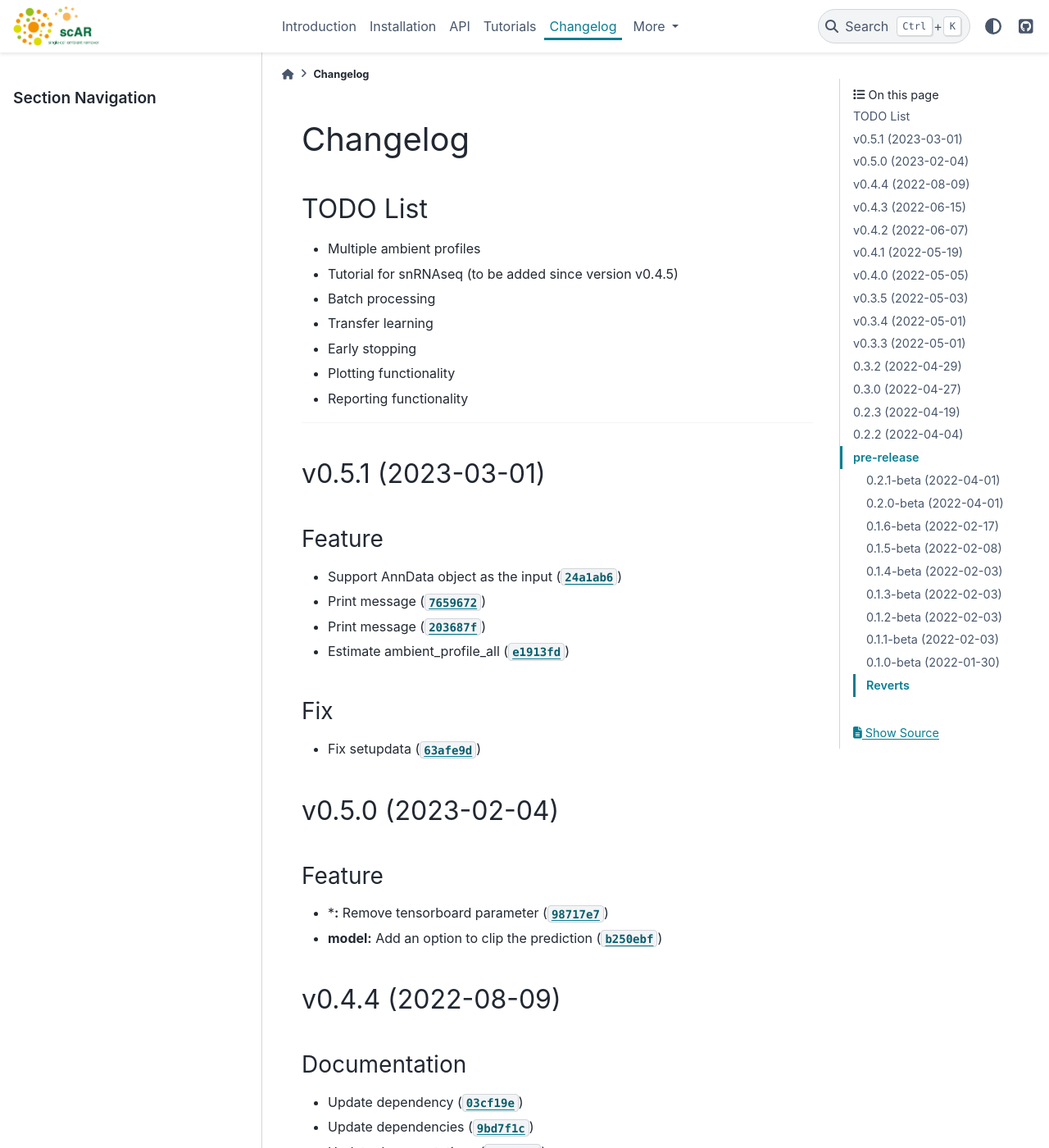
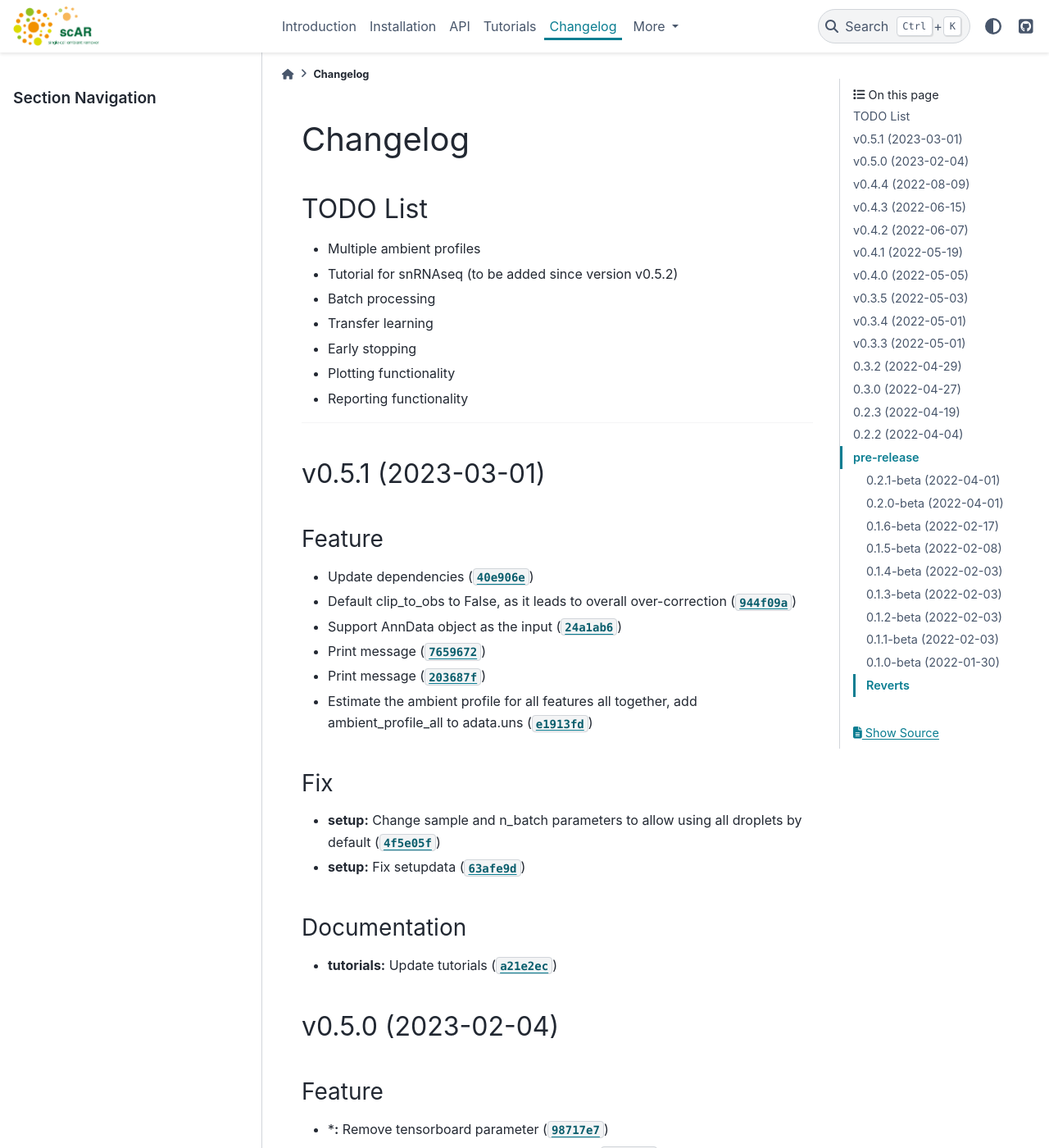
Before and after one commit to Novartis/scar, a Sphinx documentation site: the page built from docs/Release_notes.md, in a window 1280 px wide and 1400 px high. Shown: the whole window at 82% size. Built offline with Sphinx 7.4.7 and the PyData theme 0.15.4, drawn with Linux system fonts in a browser that asks for light colours; pages that are not in the unit, such as notebooks, are missing from menus.

Commit message:
chore(release_note): manually add release note

```diff
--- a/docs/Release_notes.md
+++ b/docs/Release_notes.md
@@ -2,7 +2,7 @@
 
 ## TODO List
 * Multiple ambient profiles
-* Tutorial for snRNAseq (to be added since version v0.4.5)
+* Tutorial for snRNAseq (to be added since version v0.5.2)
 * Batch processing
 * Transfer learning
 * Early stopping
@@ -15,13 +15,19 @@
 
 ## v0.5.1 (2023-03-01)
 ### Feature
+* Update dependencies ([`40e906e`](https://github.com/Novartis/scar/commit/40e906e2789509eaa493658d0775f074d571f04c))
+* Default clip_to_obs to False, as it leads to overall over-correction ([`944f09a`](https://github.com/Novartis/scar/commit/944f09aef2a1d9b97200fa90efb4a19eacaa7160))
 * Support AnnData object as the input ([`24a1ab6`](https://github.com/Novartis/scar/commit/24a1ab67b64d870f4a785ad8ca13dbb4b45c8293))
 * Print message ([`7659672`](https://github.com/Novartis/scar/commit/76596727389acc484c3dce78d6f2a262dec33a0e))
 * Print message ([`203687f`](https://github.com/Novartis/scar/commit/203687fb03f098a1bd2f1f3940d49c7e83421f22))
-* Estimate ambient_profile_all ([`e1913fd`](https://github.com/Novartis/scar/commit/e1913fd15fdf5546619f750c23e03debbcf1d63e))
+* Estimate the ambient profile for all features all together, add ambient_profile_all to adata.uns ([`e1913fd`](https://github.com/Novartis/scar/commit/e1913fd15fdf5546619f750c23e03debbcf1d63e))
 
 ### Fix
-* Fix setupdata ([`63afe9d`](https://github.com/Novartis/scar/commit/63afe9dd8fbc701360715e1a4318f6be8f07e58b))
+* **setup:** Change sample and n_batch parameters to allow using all droplets by default ([`4f5e05f`](https://github.com/Novartis/scar/commit/4f5e05fa5bf6aa413287fb2be73d6ad01a3fc9b3))
+* **setup:** Fix setupdata ([`63afe9d`](https://github.com/Novartis/scar/commit/63afe9dd8fbc701360715e1a4318f6be8f07e58b))
+
+### Documentation
+* **tutorials:** Update tutorials ([`a21e2ec`](https://github.com/Novartis/scar/commit/a21e2ecd507f0c2b9f0e876af04a477927443205))
 
 ## v0.5.0 (2023-02-04)
 ### Feature
```
